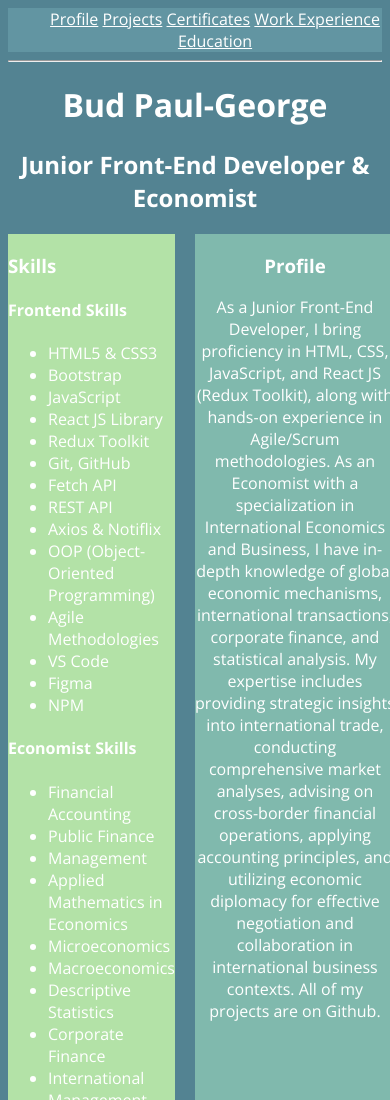
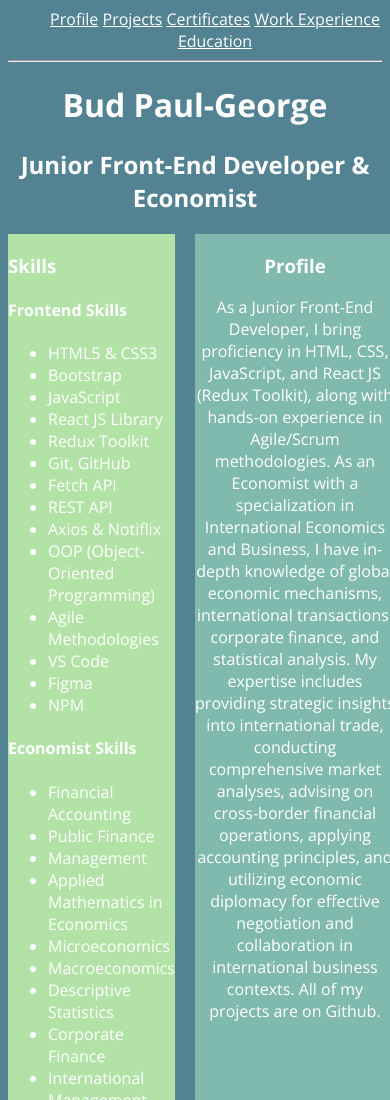
Before and after one commit to paulbud61/Personal-Portofolio, a plain HTML site: page index.html in a window 390 px wide. Shown: the top 1100 px of the page. Drawn offline with nearby package versions, Linux system fonts and the light colour scheme.

Commit message:
Header Fix

```diff
--- a/style.css
+++ b/style.css
@@ -21,7 +21,7 @@ body {
     margin: 0 auto;
     justify-content: space-around;
     flex-wrap: wrap;
-    background-color: #6295a2;
+    /* background-color: #6295a2; */
   }
 
   .container {
```
